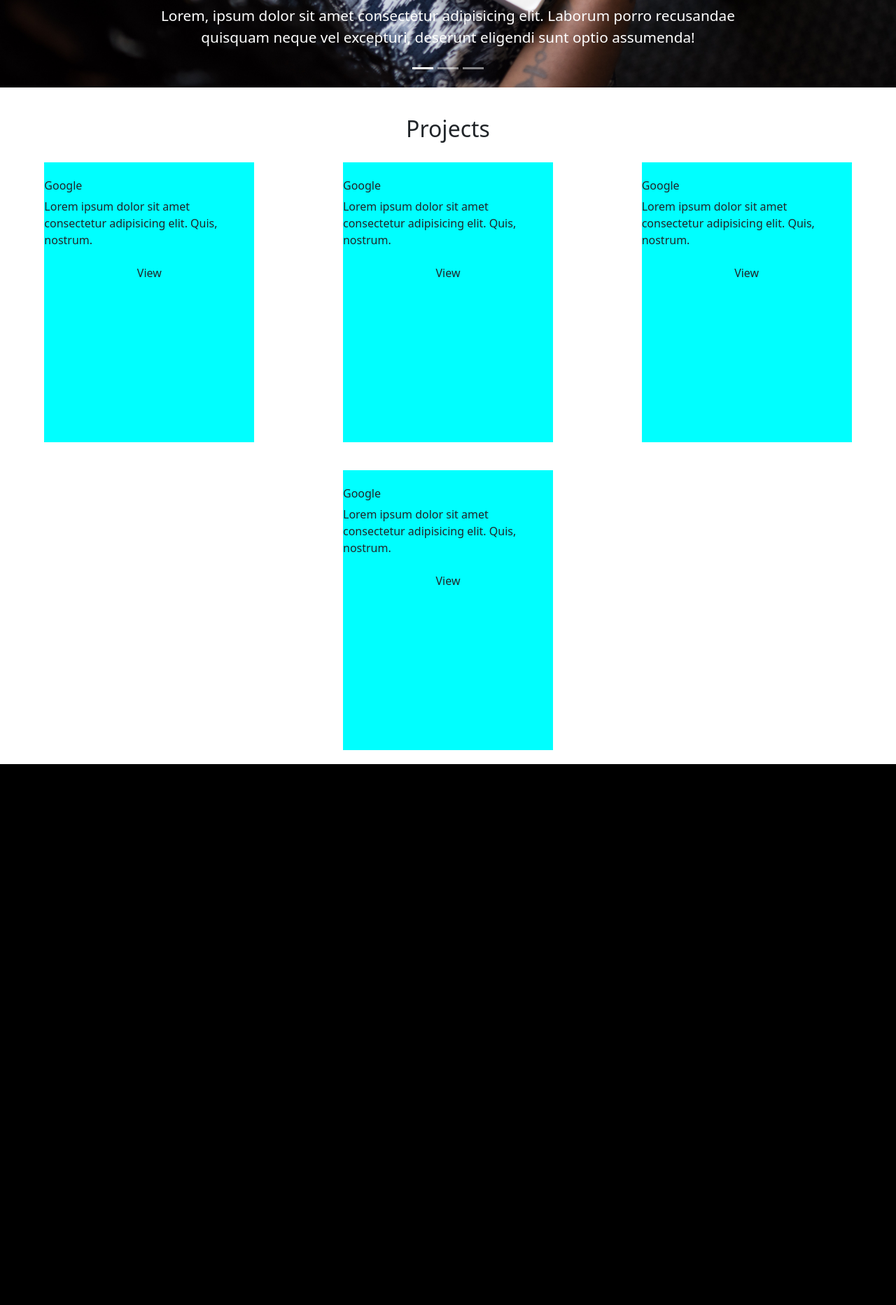
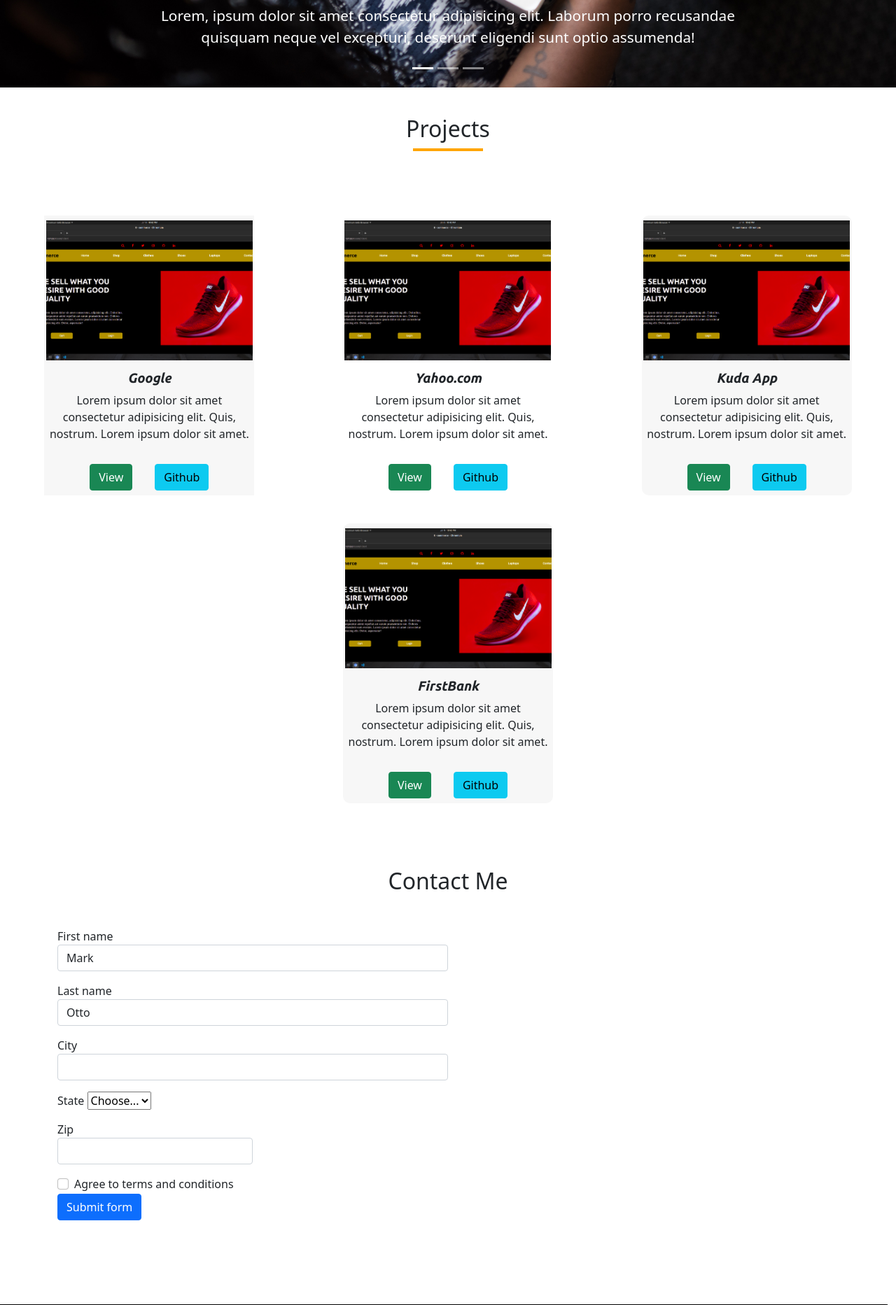
Before and after one commit to Jayson7/mumswhocode-cohort2-python-files, a Django app: page / in a window 1280 px wide. Shown: the part 2323-4188 px from the top of the page at 70% size. Before the commit the page ends 3415 px from the top, so only its background shows below. Run offline with Django 4.2, Linux system fonts and the light colour scheme; some web fonts are replaced.

Commit message:
django portfolio

```diff
--- a/django portfolio/mary_jane/Templates/index.html
+++ b/django portfolio/mary_jane/Templates/index.html
@@ -117,7 +117,7 @@
                 <div class="carousel-item">
                     <img src="{% static 'images/js.jpg' %}" class="d-block w-100" alt="..." />
                     <div class="carousel-caption d-none d-md-block">
-                        <h5>Python Programming</h5>
+                        <h5>Python Full Stack</h5>
                         <p>
                             Lorem, ipsum dolor sit amet consectetur adipisicing elit. Laborum porro recusandae quisquam neque vel excepturi, deserunt eligendi sunt optio assumenda!
                         </p>
@@ -149,70 +149,75 @@
     <div class="section4">
         <div class="sec4-logo">
             <h2>Projects</h2>
+            <div></div>
         </div>
         <div class="boxes">
             <div class="box1">
                 <div class="mini-img">
-                    <img src="" alt="" srcset="" />
+                    <img src="{% static 'images/demo.png' %}" alt="" srcset="" />
                 </div>
                 <div class="mini-body">
                     <h6>Google</h6>
                     <p>
-                        Lorem ipsum dolor sit amet consectetur adipisicing elit. Quis, nostrum.
+                        Lorem ipsum dolor sit amet consectetur adipisicing elit. Quis, nostrum. Lorem ipsum dolor sit amet.
                     </p>
                 </div>
                 <div class="mini-btn">
                     <div class="d-flex justify-content-around align-items-center">
-                        <div class="btn btn-sucess">View</div>
+                        <div class="btn btn-success mx-3">View</div>
+                        <div class="btn btn-info mx-3">Github</div>
                     </div>
                 </div>
             </div>
             <div class="box2">
                 <div class="mini-img">
-                    <img src="" alt="" srcset="" />
+                    <img src="{% static 'images/demo.png' %}" alt="" srcset="" />
                 </div>
                 <div class="mini-body">
-                    <h6>Google</h6>
+                    <h6>Yahoo.com</h6>
                     <p>
-                        Lorem ipsum dolor sit amet consectetur adipisicing elit. Quis, nostrum.
+                        Lorem ipsum dolor sit amet consectetur adipisicing elit. Quis, nostrum. Lorem ipsum dolor sit amet.
                     </p>
                 </div>
                 <div class="min2-btn">
                     <div class="d-flex justify-content-around align-items-center">
-                        <div class="btn btn-sucess">View</div>
+                        <div class="btn btn-success mx-3">View</div>
+                        <div class="btn btn-info mx-3">Github</div>
                     </div>
                 </div>
             </div>
 
             <div class="box3">
                 <div class="mini-img">
-                    <img src="" alt="" srcset="" />
+                    <img src="{% static 'images/demo.png' %}" alt="" srcset="" />
                 </div>
                 <div class="mini-body">
-                    <h6>Google</h6>
+                    <h6>Kuda App</h6>
                     <p>
-                        Lorem ipsum dolor sit amet consectetur adipisicing elit. Quis, nostrum.
+                        Lorem ipsum dolor sit amet consectetur adipisicing elit. Quis, nostrum. Lorem ipsum dolor sit amet.
                     </p>
                 </div>
                 <div class="mini-btn">
                     <div class="d-flex justify-content-around align-items-center">
-                        <div class="btn btn-sucess">View</div>
+                        <div class="btn btn-success mx-3">View</div>
+                        <div class="btn btn-info mx-3">Github</div>
                     </div>
                 </div>
             </div>
             <div class="box4">
                 <div class="mini-img">
-                    <img src="" alt="" srcset="" />
+                    <img src="{% static 'images/demo.png' %}" alt="" srcset="" />
                 </div>
                 <div class="mini-body">
-                    <h6>Google</h6>
+                    <h6>FirstBank</h6>
                     <p>
-                        Lorem ipsum dolor sit amet consectetur adipisicing elit. Quis, nostrum.
+                        Lorem ipsum dolor sit amet consectetur adipisicing elit. Quis, nostrum. Lorem ipsum dolor sit amet.
                     </p>
                 </div>
                 <div class="mini-btn">
                     <div class="d-flex justify-content-around align-items-center">
-                        <div class="btn btn-sucess">View</div>
+                        <div class="btn btn-success mx-3">View</div>
+                        <div class="btn btn-info mx-3">Github</div>
                     </div>
                 </div>
             </div>
@@ -223,14 +228,58 @@
 
     <!-- section5 -->
 
-    <div class="section5"></div>
+    <div class="section5">
+        <div class="contacts container">
+            <h2 class="text-center">Contact Me</h2>
+            <div class="my-5">
+                <form>
+                    <div class="form-row">
+                        <div class="col-md-6 mb-3">
+                            <label for="validationDefault01">First name</label>
+                            <input type="text" class="form-control" id="validationDefault01" value="Mark" required />
+                        </div>
+                        <div class="col-md-6 mb-3">
+                            <label for="validationDefault02">Last name</label>
+                            <input type="text" class="form-control" id="validationDefault02" value="Otto" required />
+                        </div>
+                    </div>
+                    <div class="form-row">
+                        <div class="col-md-6 mb-3">
+                            <label for="validationDefault03">City</label>
+                            <input type="text" class="form-control" id="validationDefault03" required />
+                        </div>
+                        <div class="col-md-3 mb-3">
+                            <label for="validationDefault04">State</label>
+                            <select class="custom-select" id="validationDefault04" required>
+                  <option selected disabled value="">Choose...</option>
+                  <option>...</option>
+                </select>
+                        </div>
+                        <div class="col-md-3 mb-3">
+                            <label for="validationDefault05">Zip</label>
+                            <input type="text" class="form-control" id="validationDefault05" required />
+                        </div>
+                    </div>
+                    <div class="form-group">
+                        <div class="form-check">
+                            <input class="form-check-input" type="checkbox" value="" id="invalidCheck2" required />
+                            <label class="form-check-label" for="invalidCheck2">
+                  Agree to terms and conditions
+                </label>
+                        </div>
+                    </div>
+                    <button class="btn btn-primary" type="submit">Submit form</button>
+                </form>
+            </div>
+        </div>
+    </div>
 
     <!-- section5 ends here -->
 
     <!-- footer -->
-    <div class="footer">
-        <div class="footer-box1"></div>
-        <div class="footer-box2"></div>
+    <div class="footer row">
+        <div class="footer-box1 col"></div>
+        <div class="footer-box2 col"></div>
     </div>
     <!-- footer ends here -->
 </body>
--- a/django portfolio/mary_jane/static/style.css
+++ b/django portfolio/mary_jane/static/style.css
@@ -247,31 +247,111 @@ body {
 
 .box1 {
     width: 300px;
+    display: flex;
+    flex-direction: column;
+    align-items: center;
+    justify-content: space-around;
     margin: 20px;
     height: 400px;
-    background-color: aqua;
+    background-color: rgb(247, 247, 247);
 }
 
 .box2 {
     width: 300px;
+    display: flex;
+    flex-direction: column;
+    align-items: center;
+    justify-content: space-around;
     margin: 20px;
     height: 400px;
-    background-color: aqua;
+    border-radius: 10px;
 }
 
 .box3 {
     width: 300px;
     margin: 20px;
+    display: flex;
+    flex-direction: column;
+    align-items: center;
+    justify-content: space-around;
     height: 400px;
-    background-color: aqua;
+    background-color: rgb(247, 247, 247);
+    border-radius: 10px;
 }
 
 .box4 {
     width: 300px;
     margin: 20px;
+    display: flex;
+    flex-direction: column;
+    align-items: center;
+    justify-content: space-around;
     height: 400px;
-    background-color: aqua;
+    background-color: rgb(247, 247, 247);
+    border-radius: 10px;
+}
+
+.mini-body {
+    text-align: center;
+}
+
+.mini-body h6 {
+    font-size: 1.2rem;
+    font-weight: 900;
+    font-family: "Ubuntu";
+}
+
+.sec4-logo {
+    display: flex;
+    flex-direction: column;
+    align-items: center;
+    margin-bottom: 9vh;
+}
+
+.sec4-logo div {
+    height: 4px;
+    width: 100px;
+    background-color: orange;
+}
+
+.mini-img {
+    width: 295px;
+    height: 200px;
+}
+
+.mini-img img {
+    width: inherit;
+    height: inherit;
+    object-fit: cover;
 }
 
 
 /* section4 ends here */
+
+
+/* section 5 */
+
+.section5 {
+    display: flex;
+    justify-content: center;
+    align-items: center;
+    width: 100%;
+    height: 100%;
+    margin: 9vh 0;
+}
+
+
+/* .contacts {} */
+
+
+/* section 5 ends here  */
+
+.footer {
+    display: flex;
+    flex-wrap: wrap;
+    justify-content: space-around;
+    align-items: center;
+    height: 50vh;
+    background-color: black;
+    width: 100%;
+}
```
Also changed, not shown: django portfolio/mary_jane/static/images/demo.png (added).
